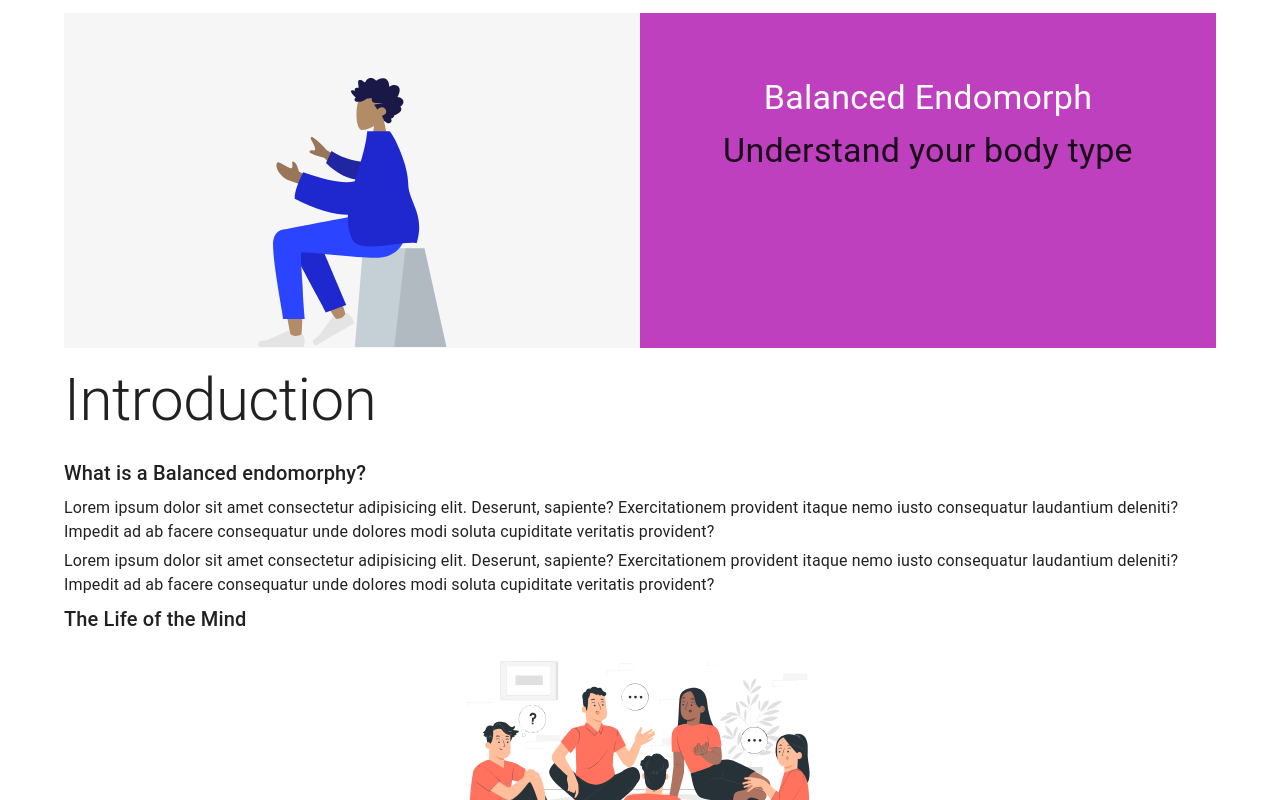
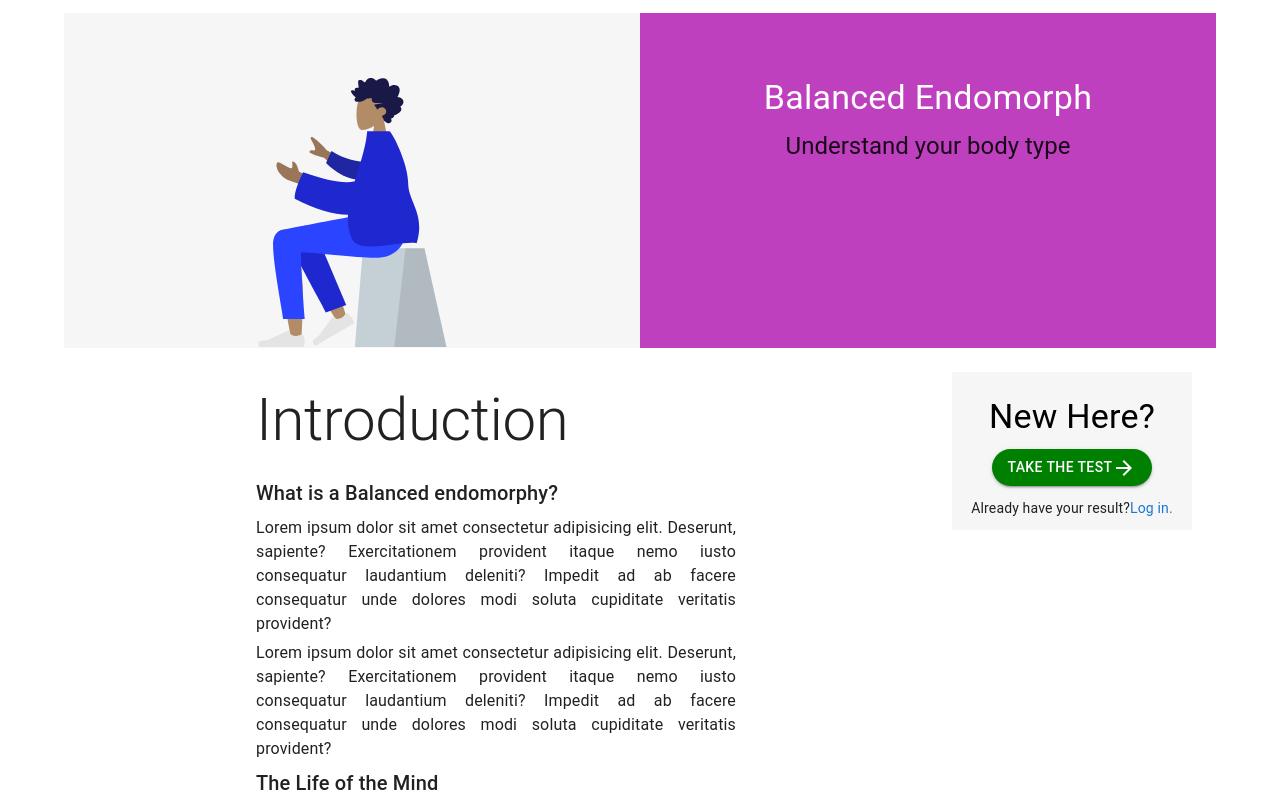
Before and after one commit to walter-clayton/afitpilot-somatotype, a React (Create React App) app in the folder client/: page /Balanced-endomorph in a window 1280 px wide. Shown: the part 120-920 px from the top of the page. Built offline with nearby package versions, Linux system fonts and the light colour scheme.

Commit message:
changed desktop width

```diff
--- a/client/src/App.tsx
+++ b/client/src/App.tsx
@@ -139,7 +139,7 @@ function App() {
         message={snackbarMessage}
         onClose={handleClose}
       />
-      {/* <BalancedEndomorph /> */}
+      <BalancedEndomorph />
       <Footer />
     </Router>
   );
--- a/client/src/components/CTA/BalancedEndomorph.tsx
+++ b/client/src/components/CTA/BalancedEndomorph.tsx
@@ -7,7 +7,9 @@ import CallToActionWidget from './CallToActionWidget';
 
 export default function Types() {
     return (
-        <Container >
+        <div>
+
+            <Container>
                 <Grid container sx={{ backgroundColor: '#f6f6f7', marginTop: 8 }} >
                     <Grid xs={12} md={6} lg={6} sm={12}>
                         <Box
@@ -34,13 +36,33 @@ export default function Types() {
                             <Typography component="h1" variant="h4" sx={{ color: 'white', textAlign: 'center' }}>
                                 Balanced Endomorph
                             </Typography>
-                        <Typography mt={1.5} component="h4" variant="h4">
+                            <Typography mt={1.5} mb={1.5} component="h4" variant="h5">
                                 Understand your body type
                             </Typography>
                         </Box>
                     </Grid>
                 </Grid>
-            <Box sx={{ width: '100%', marginTop: 2 }}>
+
+                <Grid container>
+                    <Grid
+                        item
+                        sx={{
+                            flexGrow: 1,
+                            alignItems: "center",
+                            margin: "20px auto",
+                        }}
+                        xs={12}
+                        md={9}
+                        lg={5}
+                    >
+                        <Box
+                            sx={{
+                                marginTop: 2,
+                                display: "flex",
+                                flexDirection: "column",
+                                textAlign: "justify",
+                            }}
+                        >
                             <Typography variant="h2" gutterBottom>
                                 Introduction
                             </Typography>
@@ -77,8 +99,16 @@ export default function Types() {
                                 Lorem ipsum dolor sit amet consectetur adipisicing elit. Deserunt, sapiente? Exercitationem provident itaque nemo iusto consequatur laudantium deleniti? Impedit ad ab facere consequatur unde dolores modi soluta cupiditate veritatis provident?
                             </Typography>
                         </Box>
+                    </Grid>
+                    <Grid md={3}>
+                        <CallToActionWidget />
+
+                    </Grid>
+                </Grid>
+            </Container>
+
             {/* widget component */}
-            <CallToActionWidget />
-        </Container>
+        </div>
+
     );
 }
```
Lines whose indentation alone changed are shown as unchanged.
